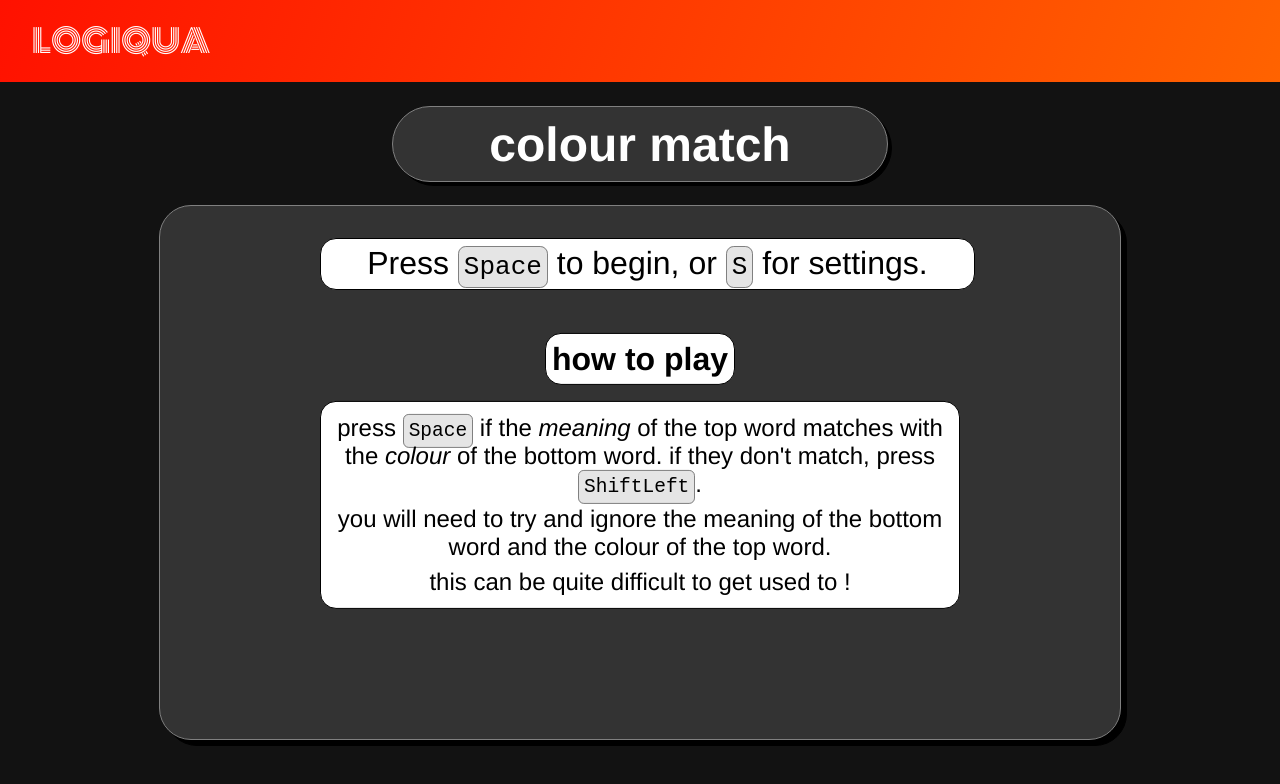
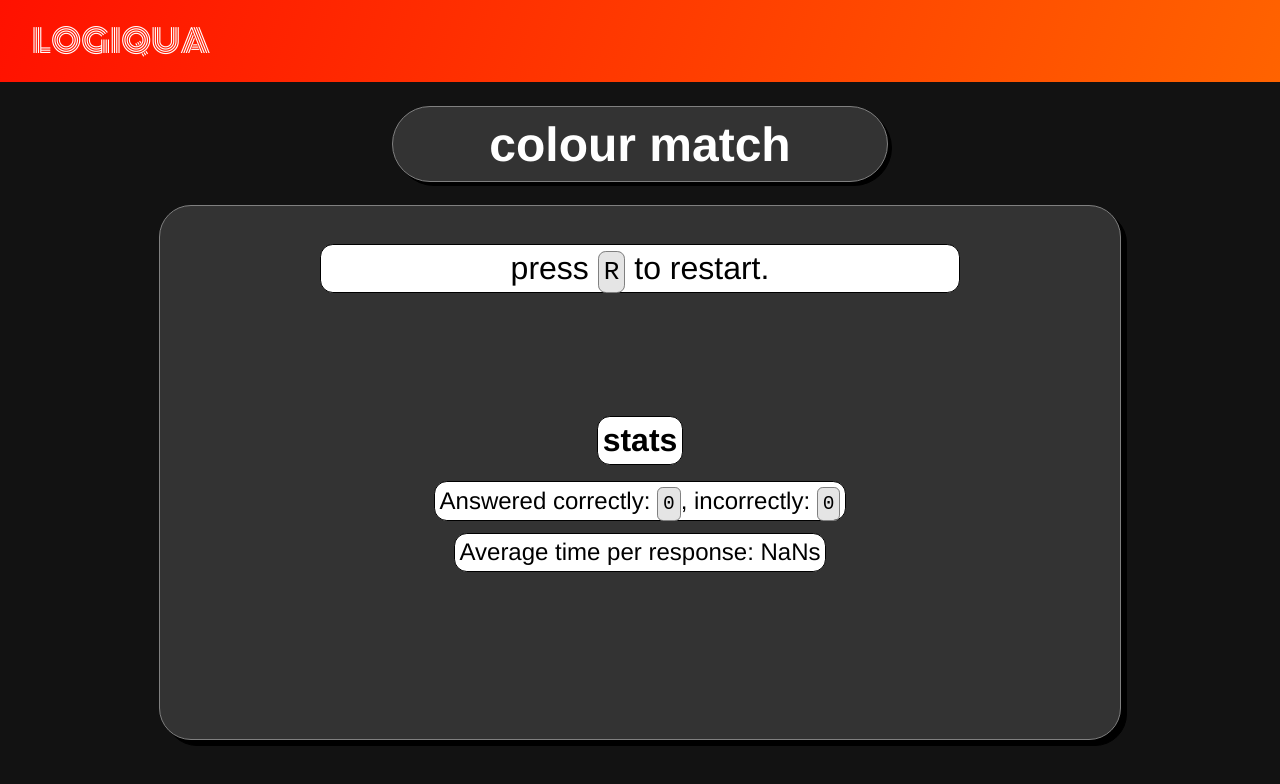
Before and after one commit to j-simian/logiqua, a Svelte app: page / in a window 1280 px wide. Shown: the top 784 px of the page. Built offline with nearby package versions, Linux system fonts and the light colour scheme.

Commit message:
Styled stats page and added restart infobox.

```diff
--- a/public/global.css
+++ b/public/global.css
@@ -33,7 +33,6 @@ a:visited {
 input, button, select, textarea {
 	font-family: inherit;
 	font-size: inherit;
-	-webkit-padding: 0.4em 0;
 	padding: 0.4em;
 	margin: 0 0 0.5em 0;
 	box-sizing: border-box;
@@ -64,10 +63,10 @@ button:focus {
 }
 
 .box {
-	padding: 0.2em;
+	padding: 0.3rem;
 	background-color: hsl(0, 0%, 100%);
 	border: 1px solid #000000;
-	border-radius: 1rem;
+	border-radius: 0.8rem;
 	color: black;
 	text-align: center;
 	font-family: Helvetica, sans-serif;
--- a/src/App.svelte
+++ b/src/App.svelte
@@ -11,11 +11,11 @@
 			colours: [
 				{ name: "black", hex: "000000", enabled: true } as Colour,
 				{ name: "red", hex: "ff0022", enabled: true } as Colour,
-				{ name: "orange", hex: "ff8800", enabled: false } as Colour,
+				{ name: "orange", hex: "ff8800", enabled: true } as Colour,
 				{ name: "yellow", hex: "ffdd00", enabled: true } as Colour,
 				{ name: "green", hex: "00dd44", enabled: true } as Colour,
 				{ name: "blue", hex: "0088ff", enabled: true } as Colour,
-				{ name: "purple", hex: "8800ff", enabled: false } as Colour,
+				{ name: "purple", hex: "8800ff", enabled: true } as Colour,
 			],
 			gameLength: 30
 		},
@@ -23,7 +23,7 @@
 			{ ["colourGame_affirmative"]: "Space",
 			  ["colourGame_negative"]: "ShiftLeft" } as Keybinds,
 		]
-};
+	};
 
 	type Game = { name: string };
 	var currentGame: Game = { name: "colour match" };
--- a/src/ColourGame.svelte
+++ b/src/ColourGame.svelte
@@ -4,7 +4,7 @@
 
 	var colours = settings.colourGameSettings.colours.filter((c: Colour) => (c.enabled));
 
-	var state: State = "start";
+	var state: State = "gameover";
 
 	var topWord: Colour, bottomWord: Colour;
 	var topColour: Colour, bottomColour: Colour;
@@ -75,6 +75,11 @@
 			}
 		}
 	}
+	function resetGame() {
+		state = "start";
+		clearInterval(gameTimerInterval);
+		gameTimer = 0;
+	}
 
 	function keyUpListener(e: KeyboardEvent) {
 		switch(e.code) {
@@ -82,7 +87,7 @@
 				if(state == "start") startGame();
 				break;
 			case "KeyR":
-				state = "start";
+				resetGame();
 				break;
 		}
 		if(e.code == "Space" && state=="start") {
@@ -194,13 +199,14 @@
 			{/if}
 		{:else if state=="gameover"}
 			<div class="boxLine">
-				<div class="box begin">Stats</div>
+				<div class="box begin">press <code class="keybind">R</code> to restart.</div>
 			</div>
-			<div class="boxLine">
-				<div class="box begin">Answered correctly: {right}, incorrectly: {wrong}</div>
-			</div>
-			<div class="boxLine">
-				<div class="box begin">Average time per response: {(deltas.reduce((a, b)=>a+b, 0)/deltas.length).toFixed(3)}s</div>
+			<div class="stats">
+				<div class="boxLine">
+					<div class="box boxCentered boxHeader">stats</div>
+				</div>
+				<div class="box boxInfo boxCentered">Answered correctly: <code class="keybind">{right}</code>, incorrectly: <code class="keybind">{wrong}</code></div>
+				<div class="box boxInfo boxCentered">Average time per response: {(deltas.reduce((a, b)=>a+b, 0)/deltas.length).toFixed(3)}s</div>
 			</div>
 		{/if}
 
@@ -227,6 +233,7 @@
 
 	.boxInfo {
 		font-size: 1.5em;
+		margin-bottom: 0.5em;
 	}
 
 	.infoLine {
@@ -247,6 +254,10 @@
 		transform: translateY(-75%);
 	}
 
+	.stats {
+		position: relative;
+		top: 25%;
+	}
 	.containerGame {
 		position: absolute;
 		width: 50%;
@@ -257,7 +268,7 @@
 		margin: auto;
 		padding-left: 12.5%;
 		padding-right: 12.5%;
-		padding-top: 2.5%;
+		padding-top: 3%;
 		background-color: hsl(0, 0%, 20%);
 		border: 1px solid hsl(0, 0%, 50%);
 		border-radius: 2em;
```
